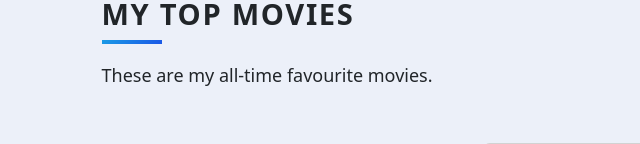
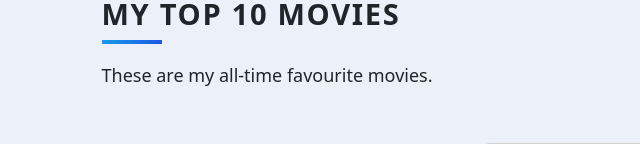
Before and after one commit to maroofgadiwale/movieinfo, a Flask app: page / in a window 1280 px wide. Shown: the top 144 px of the page, without its empty margins (0-640 px from the left). Run offline with Flask 3, Linux system fonts and the light colour scheme; some libraries are stand-ins or nearby versions.

Commit message:
Update index.html

```diff
--- a/templates/index.html
+++ b/templates/index.html
@@ -1,10 +1,10 @@
 {% extends 'base.html' %}
 
-{% block title %}My Top Movies{% endblock %}
+{% block title %}My Top 10 Movies{% endblock %}
 
 {% block content %}
 <div class="container">
-  <h1 class="heading">My Top Movies</h1>
+  <h1 class="heading">My Top 10 Movies</h1>
   <p class="description">These are my all-time favourite movies.</p>
    {% for content in data: %}
   <div class="card" >
```
